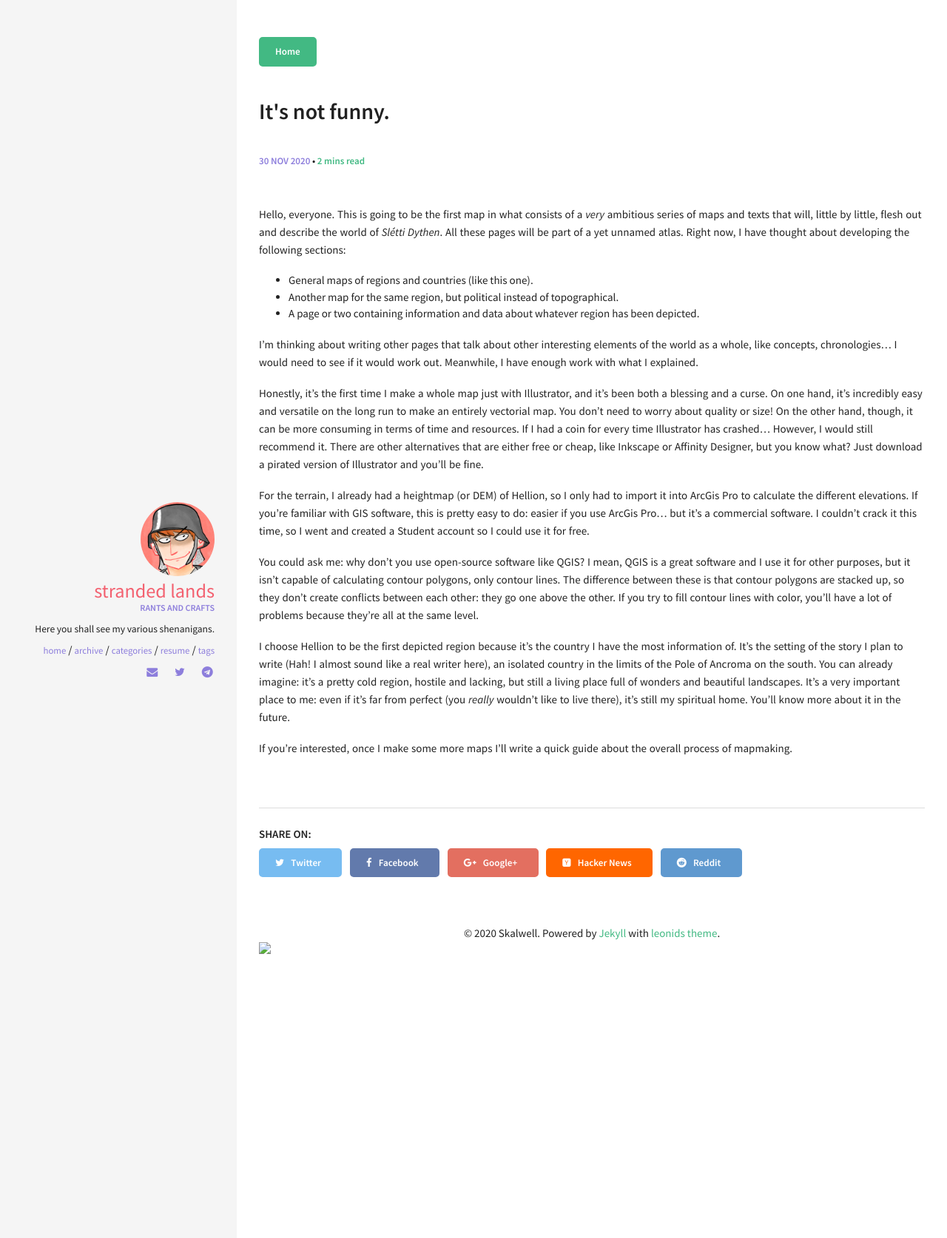
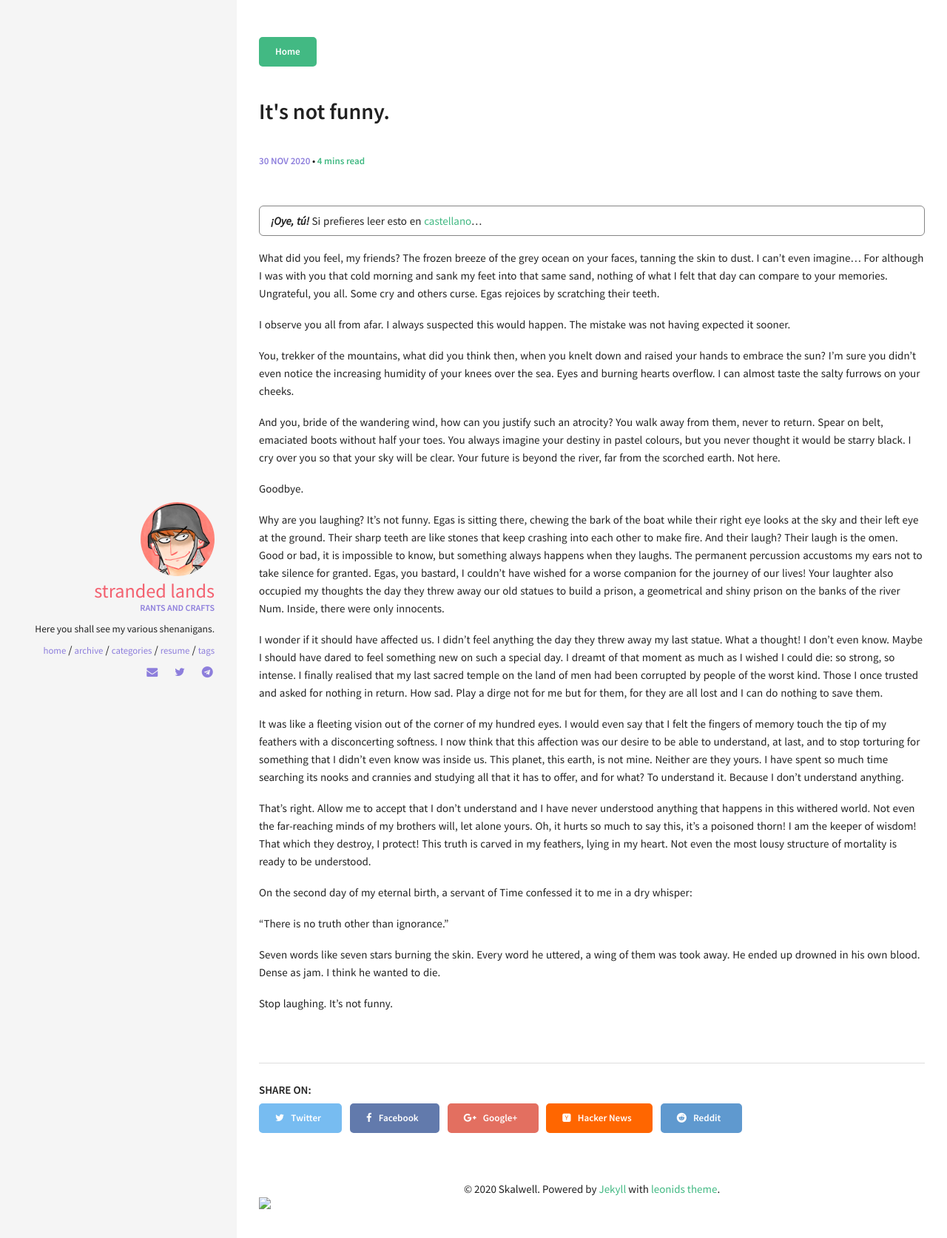
Before and after one commit to skalimoi/skalimoi.github.io, a Jekyll site: the page built from _posts/2020-11-30-not-funny.md, in a window 1280 px wide. Shown: the top 1674 px of the page at 74% size. Built offline with Jekyll 4.4.1, drawn with Linux system fonts in a browser that asks for light colours; nearby versions of some CDN libraries; library files that are not in the unit come from our copies.

Commit message:
Update 2020-11-30-not-funny.md

```diff
--- a/_posts/2020-11-30-not-funny.md
+++ b/_posts/2020-11-30-not-funny.md
@@ -2,24 +2,34 @@
 layout: post
 title: It's not funny.
 excerpt: "When I still remembered what made me unique."
-categories: [Maps, Lore]
+categories: [Memories]
 comments_id: 1
 ---
+***¡Oye, tú!*** Si prefieres leer esto en [castellano](https://skalimoi.github.io/articles/2020-11/no-tiene-gracia)...
+{: .notice}
 
-Hello, everyone. This is going to be the first map in what consists of a *very* ambitious series of maps and texts that will, little by little, flesh out and describe the world of *Slétti Dythen*. All these pages will be part of a yet unnamed atlas. Right now, I have thought about developing the following sections:
+What did you feel, my friends? The frozen breeze of the grey ocean on your faces, tanning the skin to dust. I can't even imagine... For although I was with you that cold morning and sank my feet into that same sand, nothing of what I felt that day can compare to your memories. Ungrateful, you all. Some cry and others curse. Egas rejoices by scratching their teeth.
 
-- General maps of regions and countries (like this one).
-- Another map for the same region, but political instead of topographical.
-- A page or two containing information and data about whatever region has been depicted.
+I observe you all from afar. I always suspected this would happen. The mistake was not having expected it sooner.
 
-I'm thinking about writing other pages that talk about other interesting elements of the world as a whole, like concepts, chronologies... I would need to see if it would work out. Meanwhile, I have enough work with what I explained.
+You, trekker of the mountains, what did you think then, when you knelt down and raised your hands to embrace the sun? I'm sure you didn't even notice the increasing humidity of your knees over the sea. Eyes and burning hearts overflow. I can almost taste the salty furrows on your cheeks.
 
-Honestly, it's the first time I make a whole map just with Illustrator, and it's been both a blessing and a curse. On one hand, it's incredibly easy and versatile on the long run to make an entirely vectorial map. You don't need to worry about quality or size! On the other hand, though, it can be more consuming in terms of time and resources. If I had a coin for every time Illustrator has crashed... However, I would still recommend it. There are other alternatives that are either free or cheap, like Inkscape or Affinity Designer, but you know what? Just download a pirated version of Illustrator and you'll be fine.
+And you, bride of the wandering wind, how can you justify such an atrocity? You walk away from them, never to return. Spear on belt, emaciated boots without half your toes. You always imagine your destiny in pastel colours, but you never thought it would be starry black. I cry over you so that your sky will be clear. Your future is beyond the river, far from the scorched earth. Not here.
 
-For the terrain, I already had a heightmap (or DEM) of Hellion, so I only had to import it into ArcGis Pro to calculate the different elevations. If you're familiar with GIS software, this is pretty easy to do: easier if you use ArcGis Pro... but it's a commercial software. I couldn't crack it this time, so I went and created a Student account so I could use it for free.
+Goodbye.
 
-You could ask me: why don't you use open-source software like QGIS? I mean, QGIS is a great software and I use it for other purposes, but it isn't capable of calculating contour polygons, only contour lines. The difference between these is that contour polygons are stacked up, so they don't create conflicts between each other: they go one above the other. If you try to fill contour lines with color, you'll have a lot of problems because they're all at the same level.
+Why are you laughing? It's not funny. Egas is sitting there, chewing the bark of the boat while their right eye looks at the sky and their left eye at the ground. Their sharp teeth are like stones that keep crashing into each other to make fire. And their laugh? Their laugh is the omen. Good or bad, it is impossible to know, but something always happens when they laughs. The permanent percussion accustoms my ears not to take silence for granted. Egas, you bastard, I couldn't have wished for a worse companion for the journey of our lives! Your laughter also occupied my thoughts the day they threw away our old statues to build a prison, a geometrical and shiny prison on the banks of the river Num. Inside, there were only innocents.
 
-I choose Hellion to be the first depicted region because it's the country I have the most information of. It's the setting of the story I plan to write (Hah! I almost sound like a real writer here), an isolated country in the limits of the Pole of Ancroma on the south. You can already imagine: it's a pretty cold region, hostile and lacking, but still a living place full of wonders and beautiful landscapes. It's a very important place to me: even if it's far from perfect (you *really* wouldn't like to live there), it's still my spiritual home. You'll know more about it in the future.
+I wonder if it should have affected us. I didn't feel anything the day they threw away my last statue. What a thought! I don't even know. Maybe I should have dared to feel something new on such a special day. I dreamt of that moment as much as I wished I could die: so strong, so intense. I finally realised that my last sacred temple on the land of men had been corrupted by people of the worst kind. Those I once trusted and asked for nothing in return. How sad. Play a dirge not for me but for them, for they are all lost and I can do nothing to save them.
 
-If you're interested, once I make some more maps I'll write a quick guide about the overall process of mapmaking.
+It was like a fleeting vision out of the corner of my hundred eyes. I would even say that I felt the fingers of memory touch the tip of my feathers with a disconcerting softness. I now think that this affection was our desire to be able to understand, at last, and to stop torturing for something that I didn't even know was inside us. This planet, this earth, is not mine. Neither are they yours. I have spent so much time searching its nooks and crannies and studying all that it has to offer, and for what? To understand it. Because I don't understand anything.
+
+That's right. Allow me to accept that I don't understand and I have never understood anything that happens in this withered world. Not even the far-reaching minds of my brothers will, let alone yours. Oh, it hurts so much to say this, it's a poisoned thorn! I am the keeper of wisdom! That which they destroy, I protect! This truth is carved in my feathers, lying in my heart. Not even the most lousy structure of mortality is ready to be understood.
+
+On the second day of my eternal birth, a servant of Time confessed it to me in a dry whisper:
+
+"There is no truth other than ignorance."
+
+Seven words like seven stars burning the skin. Every word he uttered, a wing of them was took away. He ended up drowned in his own blood. Dense as jam. I think he wanted to die.
+
+Stop laughing. It's not funny.
```
